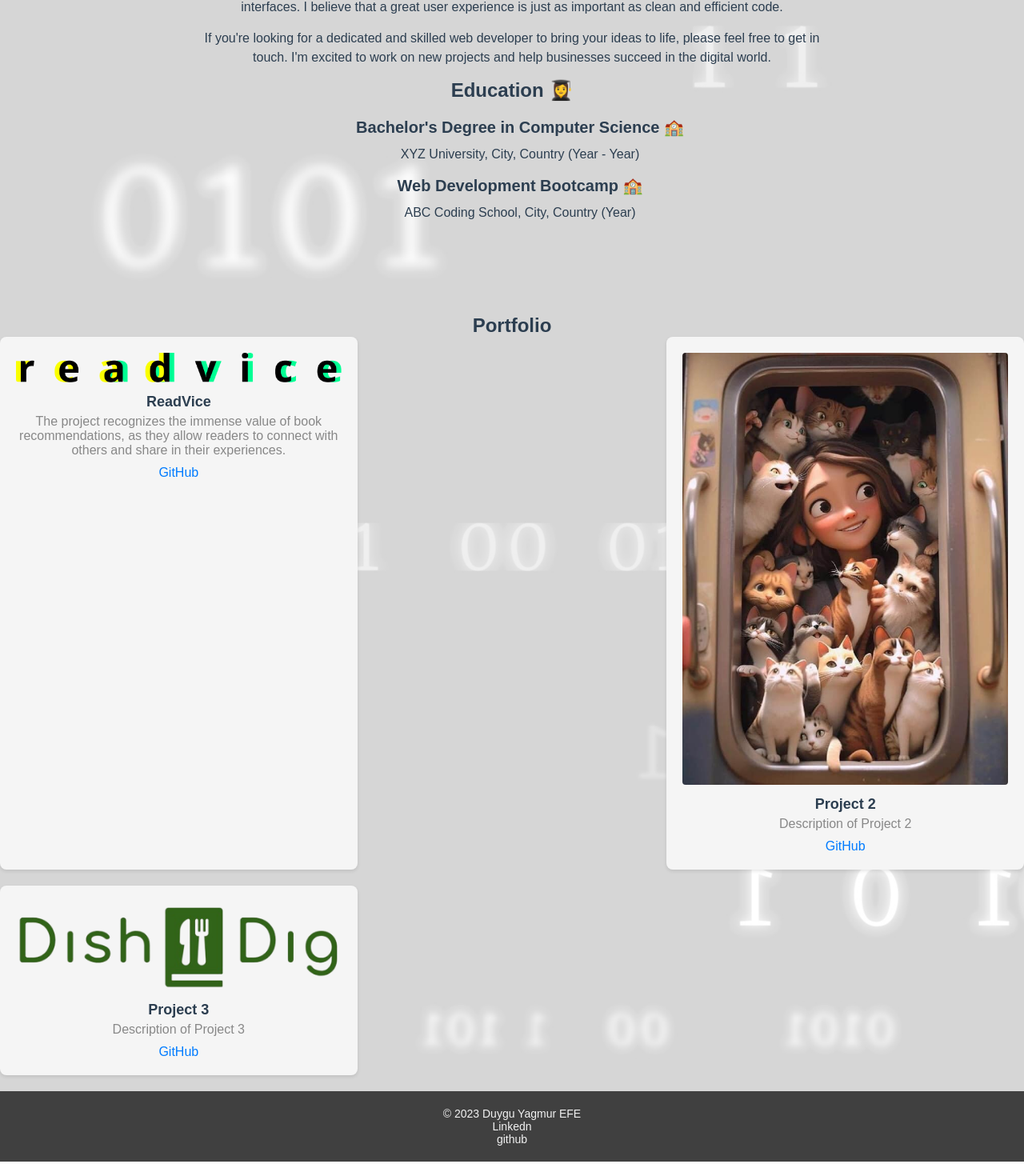
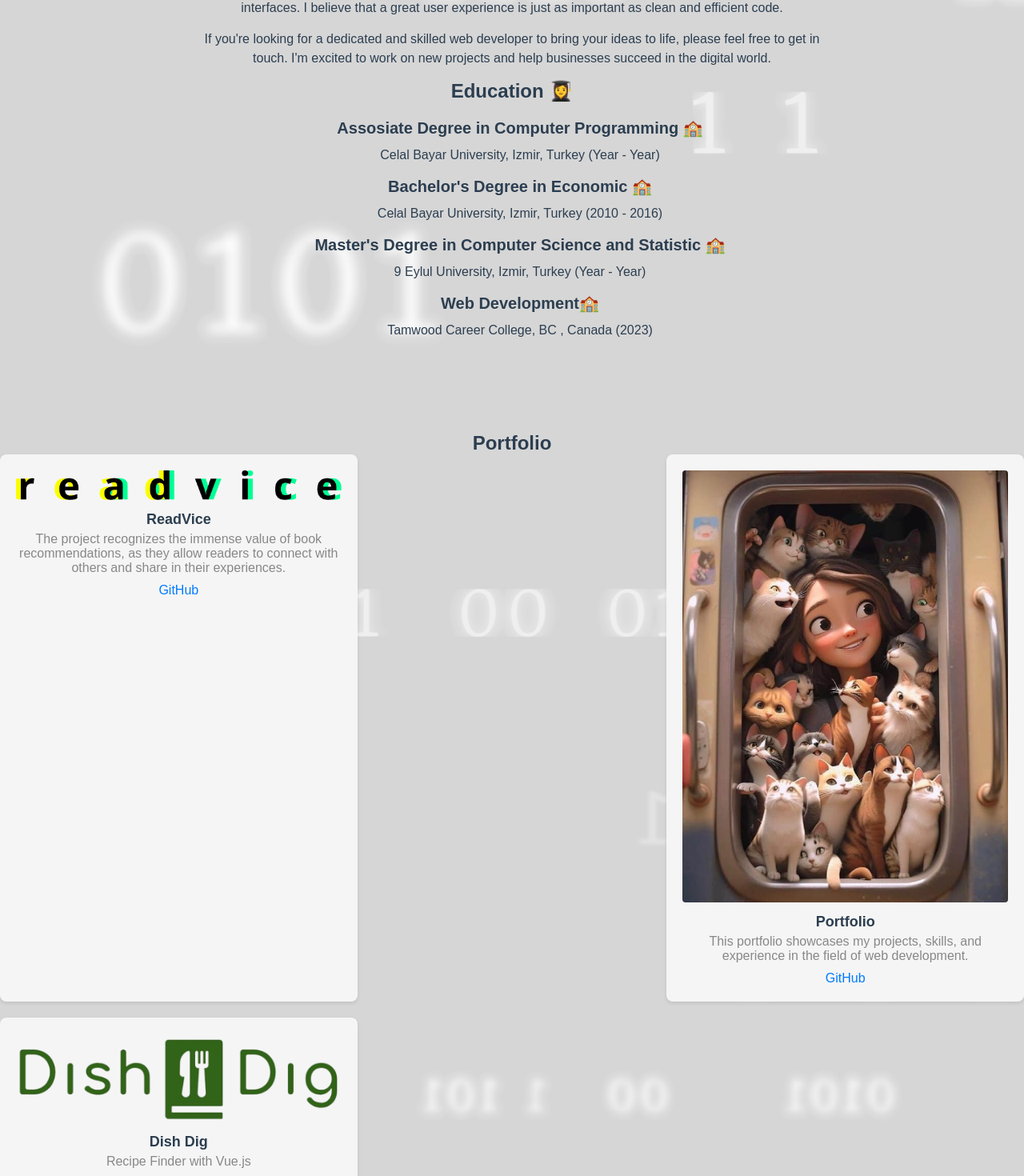
Before and after one commit to DYagmur/Portfolio, a Vue app: page /about in a window 1280 px wide. Shown: the part 891-2361 px from the top of the page at 80% size. Built offline with nearby package versions, Linux system fonts and the light colour scheme.

Commit message:
Some fixing 👩‍💻

```diff
--- a/package.json
+++ b/package.json
@@ -9,7 +9,8 @@
   },
   "dependencies": {
     "core-js": "^3.8.3",
-    "vue": "^3.2.13"
+    "vue": "^3.2.13",
+    "vue-router": "^4.2.2"
   },
   "devDependencies": {
     "@babel/core": "^7.12.16",
--- a/src/components/AboutMe.vue
+++ b/src/components/AboutMe.vue
@@ -25,12 +25,20 @@
       <h2>Education 👩‍🎓 </h2>
       <ul>
         <li>
-          <h3>Bachelor's Degree in Computer Science 🏫 </h3>
-          <p>XYZ University, City, Country (Year - Year) </p>
+        <h3>Assosiate Degree in Computer Programming 🏫 </h3>
+            <p>Celal Bayar University, Izmir, Turkey (Year - Year) </p>
+          </li>
+          <li>
+            <h3>Bachelor's Degree in Economic 🏫 </h3>
+                <p>Celal Bayar University, Izmir, Turkey (2010 - 2016) </p>
+              </li>
+        <li>
+          <h3>Master's Degree in Computer Science and Statistic 🏫 </h3>
+          <p>9 Eylul University, Izmir, Turkey (Year - Year) </p>
         </li>
         <li>
-          <h3>Web Development Bootcamp 🏫 </h3>
-          <p>ABC Coding School, City, Country (Year)</p>
+          <h3>Web Development🏫 </h3>
+          <p>Tamwood Career College, BC , Canada (2023)</p>
         </li>
       </ul>
     </div>
--- a/src/components/HomeComponent.vue
+++ b/src/components/HomeComponent.vue
@@ -5,7 +5,7 @@
     <div class="home-page">
       <div class="content">
         <div class="text">
-          <h1>Welcome to My Portfolio WebSite</h1>
+          <h1>Welcome to My Portfolio WebSite 👩‍💻</h1>
           <p>
             Welcome to my web developer portfolio! I am a skilled and passionate web developer with expertise in front-end and back-end development. This portfolio showcases my projects, skills, and experience in the field of web development.
           </p>
--- a/src/components/PortfolioComponent.vue
+++ b/src/components/PortfolioComponent.vue
@@ -29,15 +29,15 @@
           },
           {
             id: 2,
-            title: 'Project 2',
-            description: 'Description of Project 2',
+            title: 'Portfolio',
+            description: ' This portfolio showcases my projects, skills, and experience in the field of web development.',
             image: 'project2.jpg',
             githubLink: 'https://github.com/your-username/project2',
-          },
-          {
+        },
+        {
             id: 3,
-            title: 'Project 3',
-            description: 'Description of Project 3',
+            title: 'Dish Dig',
+            description: 'Recipe Finder with Vue.js',
             image: 'project3.png',
             githubLink: 'https://github.com/your-username/project3',
           },
--- a/src/router/router.js
+++ b/src/router/router.js
@@ -1,12 +1,12 @@
-import AboutPage from './../components/AboutMe.vue';
+import AboutMe from '../components/';
 import Contact from './../components/Contact.vue';
 import { createRouter, createWebHistory } from 'vue-router';
 
 const routes = [
     {
         path: "/about",
-        name: "AboutPage",
-        component: AboutPage
+        name: "AboutMe",
+        component: AboutMe
     },
     {
         path: "/contact",
```
Also changed, not shown: 1 other file (tests, documents, lock files or other folders).
